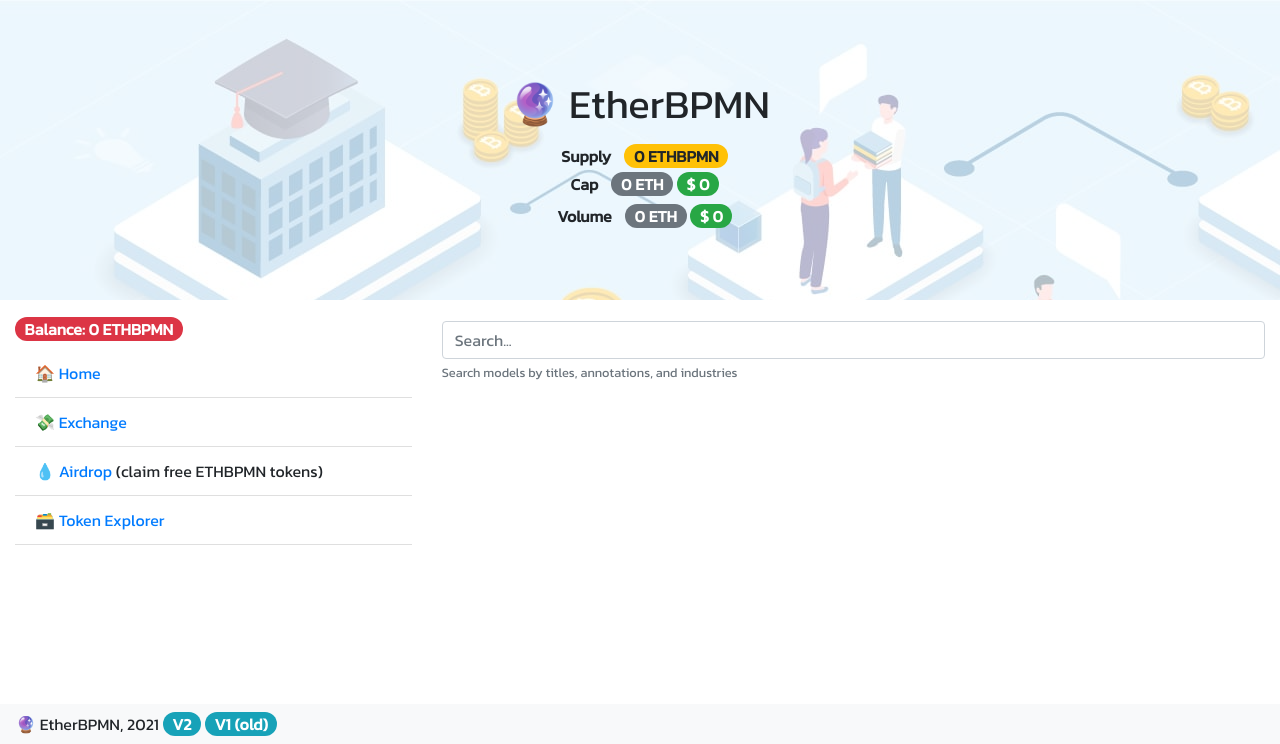
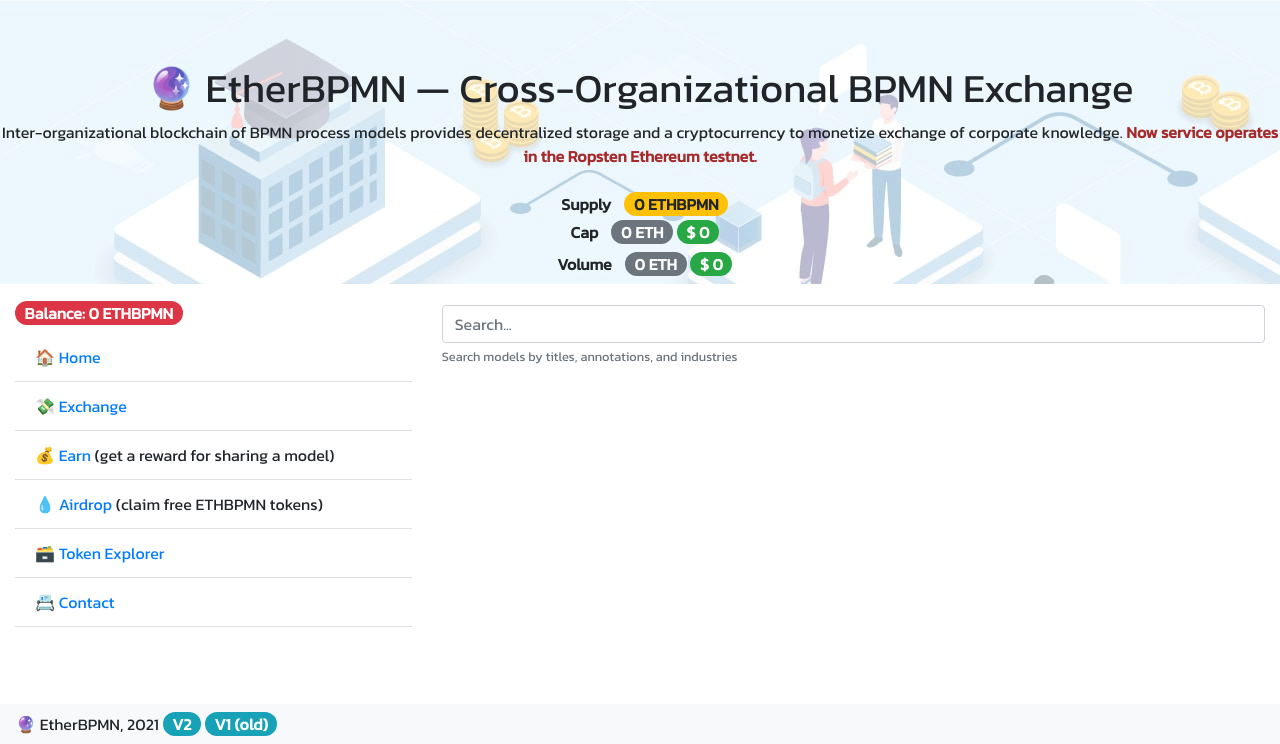
Before and after one commit to andriikopp/blockchain-repository, a PHP site: page /v2/index.html in a window 1280 px wide. Shown: the part 56-800 px from the top of the page. Run offline with PHP 8.4, Linux system fonts and the light colour scheme; some libraries are stand-ins or nearby versions.

Commit message:
Update information and UI.

```diff
--- a/v2/css/main.css
+++ b/v2/css/main.css
@@ -23,8 +23,8 @@ body {
 
 #title {
     background-image: url('/img/bg.png');
-    height: 300px;
-    padding-top: 80px;
+    height: 30%;
+    padding-top: 5%;
 }
 
 #buy-btn {
--- a/v2/index.html
+++ b/v2/index.html
@@ -9,7 +9,19 @@
     <link rel="stylesheet" href="css/main.css">
     <link href="https://fonts.googleapis.com/css?family=Kanit" rel="stylesheet" />
 
-    <title>EtherBPMN</title>
+    <!-- Primary Meta Tags -->
+    <title>EtherBPMN — Cross-Organizational BPMN Exchange</title>
+    <meta name="title" content="EtherBPMN — Cross-Organizational BPMN Exchange">
+    <meta name="description" content="Inter-organizational blockchain of BPMN process models provides decentralized storage and a cryptocurrency to monetize exchange of corporate knowledge.">
+
+    <!-- Open Graph / Facebook -->
+    <meta property="og:type" content="website">
+    <meta property="og:title" content="EtherBPMN — Cross-Organizational BPMN Exchange">
+    <meta property="og:description" content="Inter-organizational blockchain of BPMN process models provides decentralized storage and a cryptocurrency to monetize exchange of corporate knowledge.">
+
+    <!-- Twitter -->
+    <meta property="twitter:title" content="EtherBPMN — Cross-Organizational BPMN Exchange">
+    <meta property="twitter:description" content="Inter-organizational blockchain of BPMN process models provides decentralized storage and a cryptocurrency to monetize exchange of corporate knowledge.">
 </head>
 
 <body>
@@ -25,7 +37,8 @@
     </nav>
 
     <div id="title" class="text-center">
-        <h1>🔮 EtherBPMN</h1>
+        <h1>🔮 EtherBPMN — Cross-Organizational BPMN Exchange</h1>
+        <p>Inter-organizational blockchain of BPMN process models provides decentralized storage and a cryptocurrency to monetize exchange of corporate knowledge. <span style="color: brown;"><b>Now service operates in the Ropsten Ethereum testnet.</b></span></p>
         <span class="badge badge-pill badge-lite mb-1">Supply</span>
         <span class="badge badge-pill badge-warning mb-1 mt-2"><span id="total-supply">0</span> ETHBPMN</span>
         <br>
@@ -45,8 +58,10 @@
                 <ul class="list-group list-group-flush">
                     <li class="list-group-item">🏠 <a href="../v2/index.html">Home</a></li>
                     <li class="list-group-item">💸 <a href="javascript:void(0);" data-toggle="modal" data-target="#exchange">Exchange</a></li>
+                    <li class="list-group-item">💰 <a href="https://ropsten.etherscan.io/dapp/0x28285675fcc8750576C74bF5cA17529133804110#writeContract" target="_blank">Earn</a> (get a reward for sharing a model)</li>
                     <li class="list-group-item">💧 <a href="javascript:void(0);" data-toggle="modal" data-target="#airdrop">Airdrop</a> (claim free ETHBPMN tokens)</li>
                     <li class="list-group-item">🗃️ <a href="https://ropsten.etherscan.io/address/0x28285675fcc8750576C74bF5cA17529133804110#tokentxns" target="_blank">Token Explorer</a></li>
+                    <li class="list-group-item">📇 <a href="https://github.com/freebpmnquality" target="_blank">Contact</a></li>
                 </ul>
                 <div class="modal fade" id="exchange" tabindex="-1" role="dialog" aria-labelledby="exchangeLabel" aria-hidden="true">
                     <div class="modal-dialog" role="document">
```
